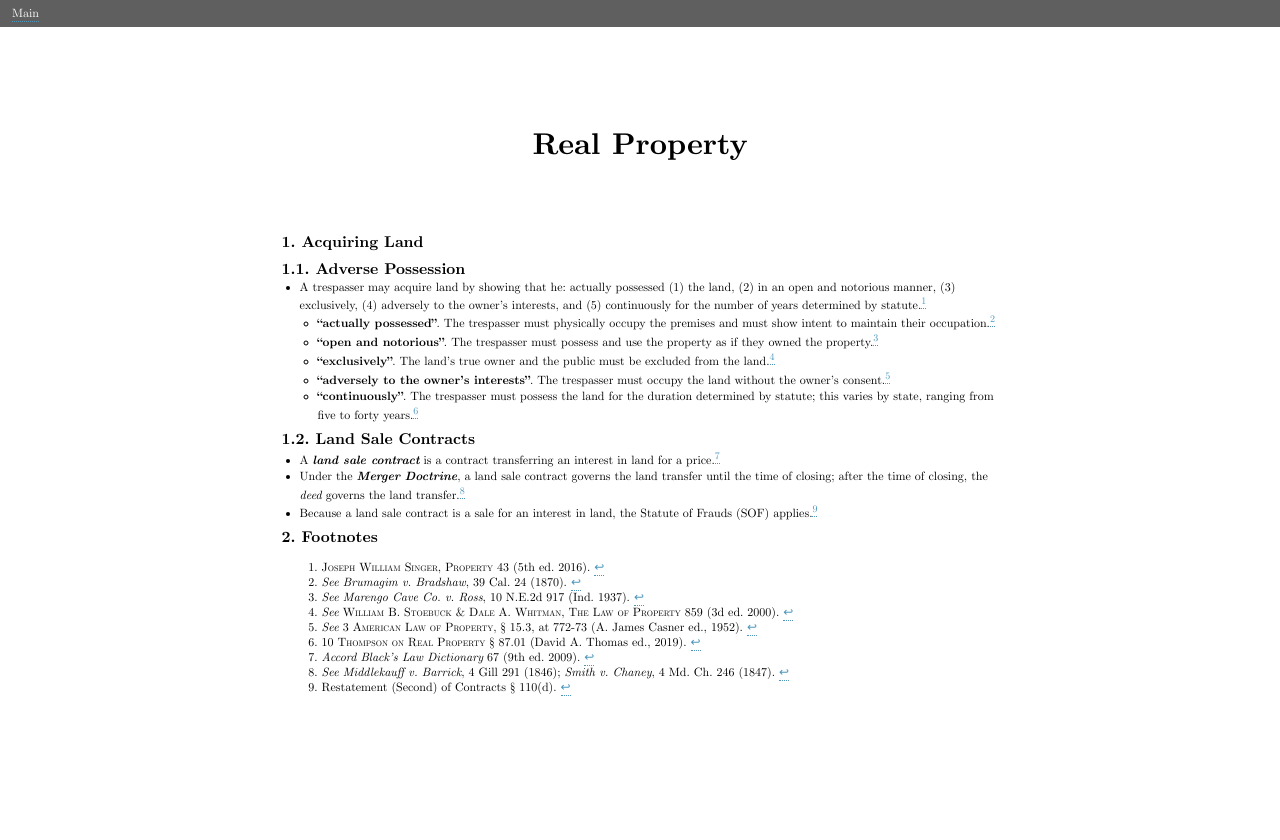
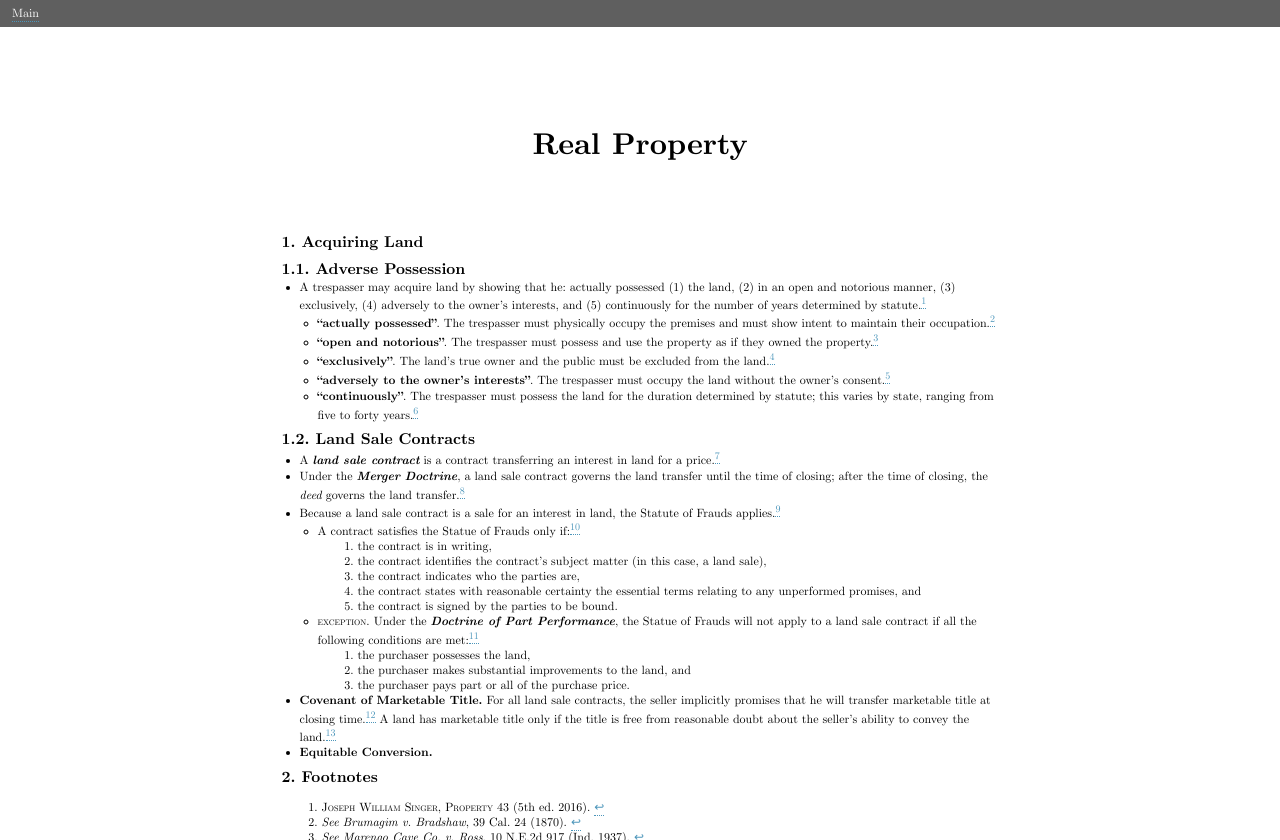
Before and after one commit to ketiboldiais/amici, a Next.js app: page /outlines/real-property in a window 1280 px wide. Built offline with nearby package versions, Linux system fonts and the light colour scheme.

Commit message:
finish convenant of marketable title, add equitable conversion

```diff
--- a/src/app/globals.css
+++ b/src/app/globals.css
@@ -51,6 +51,7 @@ div.home {
 article {
 	padding: 8vw;
 	padding-top: 8vh;
+	padding-bottom: 12vh;
 	height: 100vh;
 	overflow-y: auto;
 	position: absolute;
--- a/src/app/outlines/real-property/page.mdx
+++ b/src/app/outlines/real-property/page.mdx
@@ -22,11 +22,30 @@ import MdxLayout from '../../components/mdx-layout';
 ### Land Sale Contracts
 - A **_land sale contract_** is a contract transferring an interest in land for a price.[^black67]
 - Under the **_Merger Doctrine_**, a land sale contract governs the land transfer until the time of closing; after the time of closing, the _deed_ governs the land transfer.[^middlekauff]
-- Because a land sale contract is a sale for an interest in land, the Statute of Frauds (SOF) applies.[^rest_k_110]
+- Because a land sale contract is a sale for an interest in land, the Statute of Frauds applies.[^rest_k_110]
+	- A contract satisfies the Statue of Frauds only if:[^rest_k_131]
+		1. the contract is in writing,
+		2. the contract identifies the contract’s subject matter (in this case, a land sale),
+		3. the contract indicates who the parties are,
+		4. the contract states with reasonable certainty the essential terms relating to any unperformed promises, and
+		5. the contract is signed by the parties to be bound.
+	- ~exception~. Under the **_Doctrine of Part Performance_**, the Statue of Frauds will not apply to a land sale contract if all the following conditions are met:[^mcclintock]
+		1. the purchaser possesses the land,
+		2. the purchaser makes substantial improvements to the land, and
+		3. the purchaser pays part or all of the purchase price.
 
 [^black67]: _Accord_ _Black’s Law Dictionary_ 67 (9th ed. 2009).
 [^middlekauff]: _See_ _Middlekauff v. Barrick_, 4 Gill 291 (1846); _Smith v. Chaney_, 4 Md. Ch. 246 (1847).
 [^rest_k_110]: Restatement (Second) of Contracts § 110(d).
+[^rest_k_131]: Restatement (Second) of Contracts § 131.
+[^mcclintock]: _See_ Cecil D. Branstetter, _Part Performance and Equitable Estoppel in Tennessee_, 2 ~Vanderbilt L. Rev.~ 451, 452 (1949).
+
+- __Covenant of Marketable Title.__ For all land sale contracts, the seller implicitly promises that he will transfer marketable title at closing time.[^sugden] A land has marketable title only if the title is free from reasonable doubt about the seller’s ability to convey the land.[^milhauser]
+
+[^sugden]: ~Edward B. Sugden~, ~A Practical Treatise on the Law of Vendors and Purchasers of Estates~ 281 (7th Am. ed. 1851).
+[^milhauser]: ~Norwegian E. F. Church v. Milhauser~, 169 N.E. 134, 137 (N.Y. 1929).
+
+- __Equitable Conversion.__
 
 
 export default function MDXPage({children})  {
```
